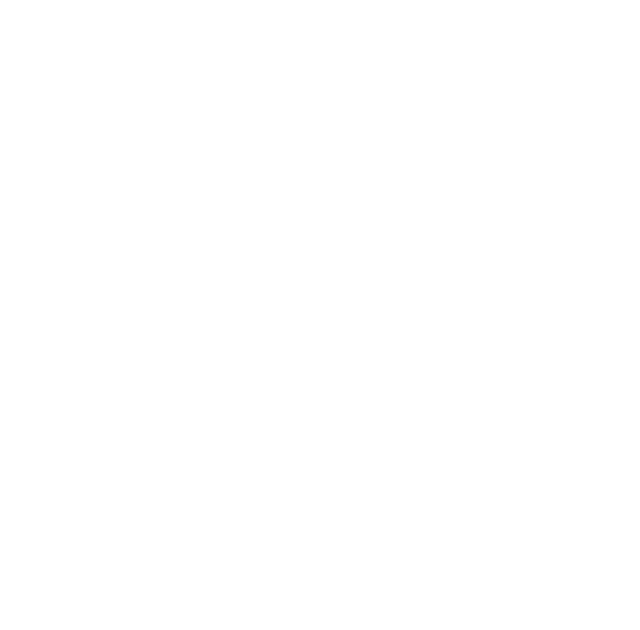
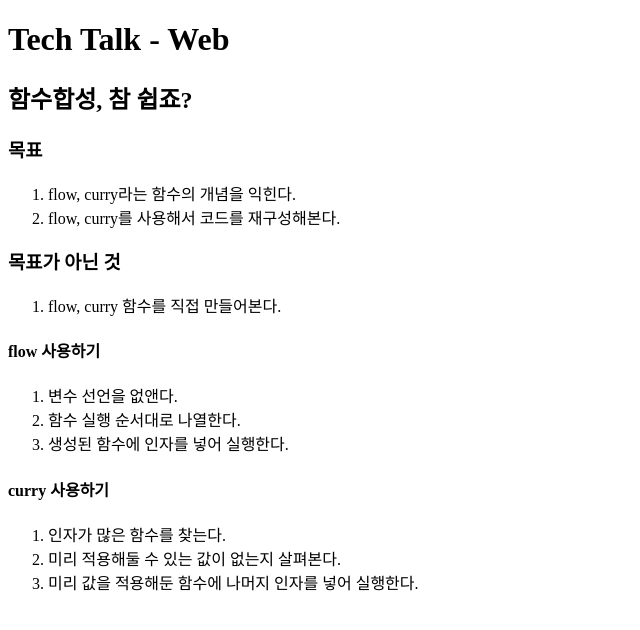
Before and after one commit to hajoeun/my-bro-fp, a plain HTML site: page index.html in a window 1280 px wide. Shown: the whole page, without its empty margins (0-640 px from the left). Drawn offline with nearby package versions, Linux system fonts and the light colour scheme.

Commit message:
Update for tech talk

```diff
--- a/index.html
+++ b/index.html
@@ -4,7 +4,33 @@
     <meta charset="UTF-8">
     <title>Title</title>
 </head>
-<body></body>
+<body>
+<h1>Tech Talk - Web</h1>
+<h2>함수합성, 참 쉽죠?</h2>
+<h3>목표</h3>
+<ol>
+    <li>flow, curry라는 함수의 개념을 익힌다.</li>
+    <li>flow, curry를 사용해서 코드를 재구성해본다.</li>
+</ol>
+<h3>목표가 아닌 것</h3>
+<ol>
+    <li>flow, curry 함수를 직접 만들어본다.</li>
+</ol>
+
+<h4>flow 사용하기</h4>
+<ol>
+    <li>변수 선언을 없앤다.</li>
+    <li>함수 실행 순서대로 나열한다.</li>
+    <li>생성된 함수에 인자를 넣어 실행한다.</li>
+</ol>
+
+<h4>curry 사용하기</h4>
+<ol>
+    <li>인자가 많은 함수를 찾는다.</li>
+    <li>미리 적용해둘 수 있는 값이 없는지 살펴본다.</li>
+    <li>미리 값을 적용해둔 함수에 나머지 인자를 넣어 실행한다.</li>
+</ol>
+</body>
 <!--<script src="fp.js"></script>-->
 <script src="https://cdn.jsdelivr.net/npm/lodash@4.17.21/lodash.min.js"></script>
 <script src="play.js"></script>
```
Also changed, not shown: play.js (+0 -9 lines).
